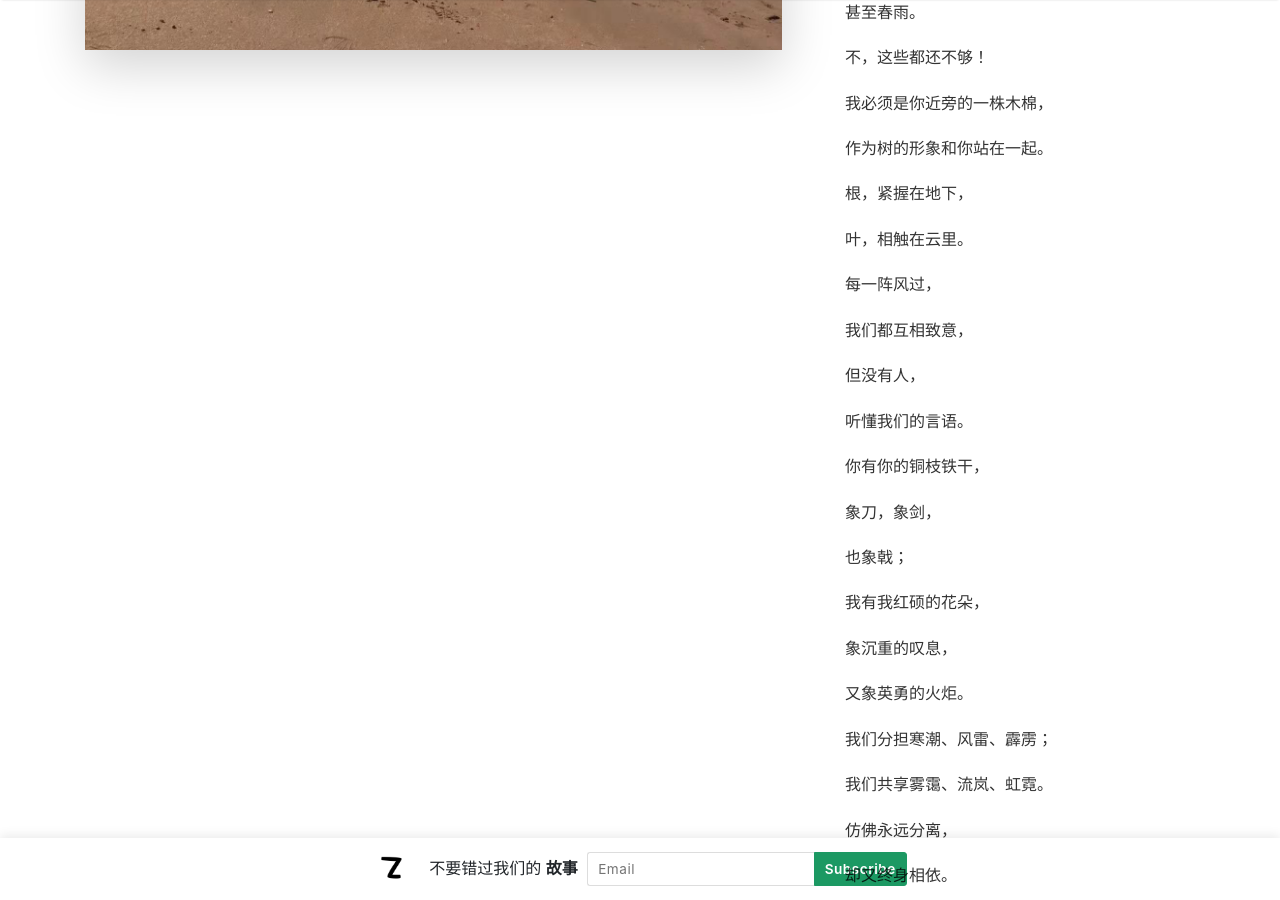
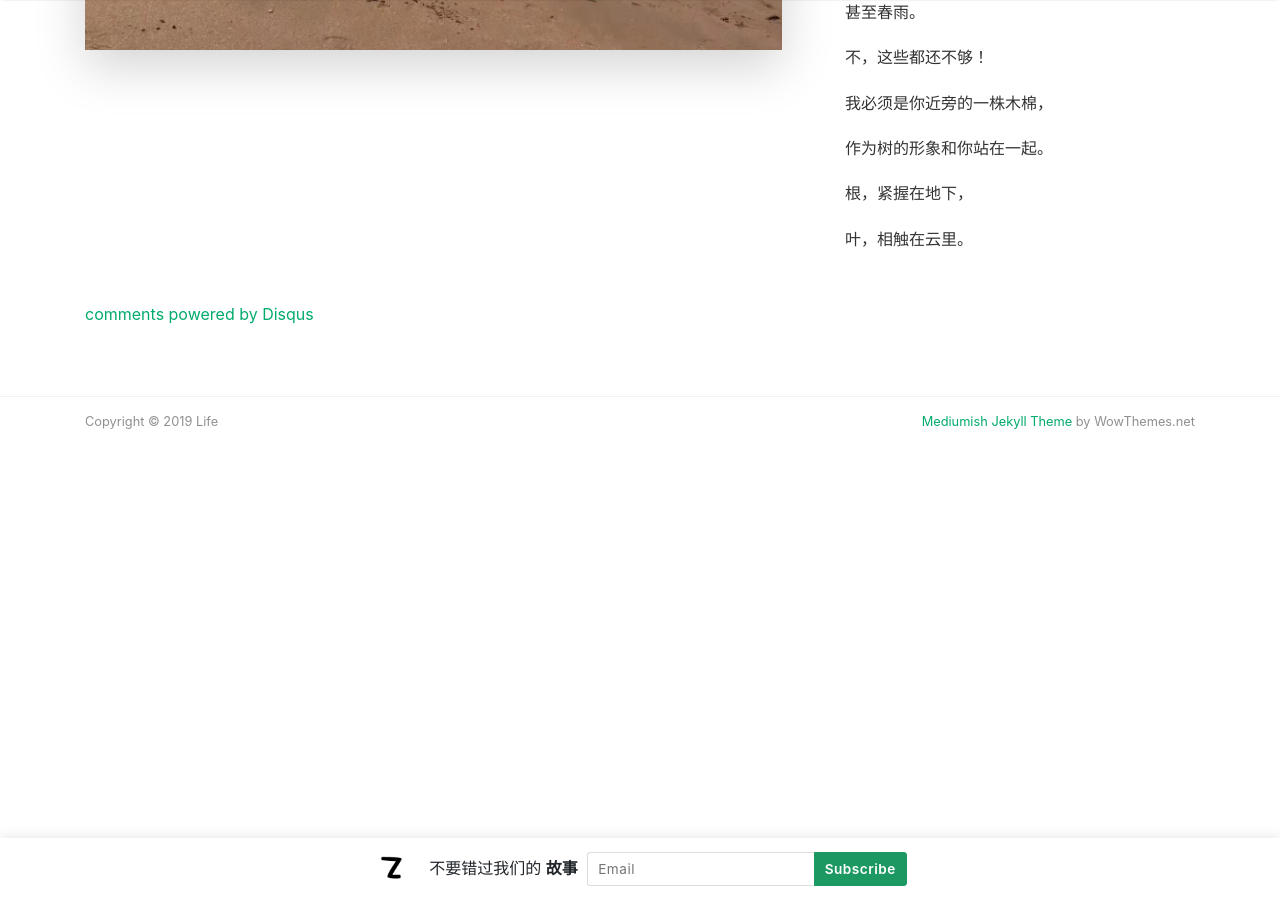
Before and after one commit to all-face/Pokerface, a Jekyll site: the page built from _pages/about.md, in a window 1280 px wide and 900 px high, scrolled down 808 px. Built offline with Jekyll 4.4.1, drawn with Linux system fonts in a browser that asks for light colours; nearby versions of some CDN libraries; comment, search, counter and statistics services are not loaded; some of the changed text lies outside the part shown.

Commit message:
20190909

```diff
--- a/_pages/about.md
+++ b/_pages/about.md
@@ -32,27 +32,6 @@ comments: true
 <p>作为树的形象和你站在一起。</p>
 <p>根，紧握在地下，</p>
 <p>叶，相触在云里。</p>
-<p>每一阵风过，</p>
-<p>我们都互相致意，</p>
-<p>但没有人，</p>
-<p>听懂我们的言语。</p>
-<p>你有你的铜枝铁干，</p>
-<p>象刀，象剑，</p>
-<p>也象戟；</p>
-<p>我有我红硕的花朵，</p>
-<p>象沉重的叹息，</p>
-<p>又象英勇的火炬。</p>
-<p>我们分担寒潮、风雷、霹雳；</p>
-<p>我们共享雾霭、流岚、虹霓。</p>
-<p>仿佛永远分离，</p>
-<p>却又终身相依。</p>
-<p>这才是伟大的爱情，</p>
-<p>坚贞就在这里：</p>
-<p>爱——</p>
-<p>不仅爱你伟岸的身躯，</p>
-<p>也爱你坚持的位置，足下的土地。</p>
-
-</div>
-
 </div>
 </div>
+</div>
```
